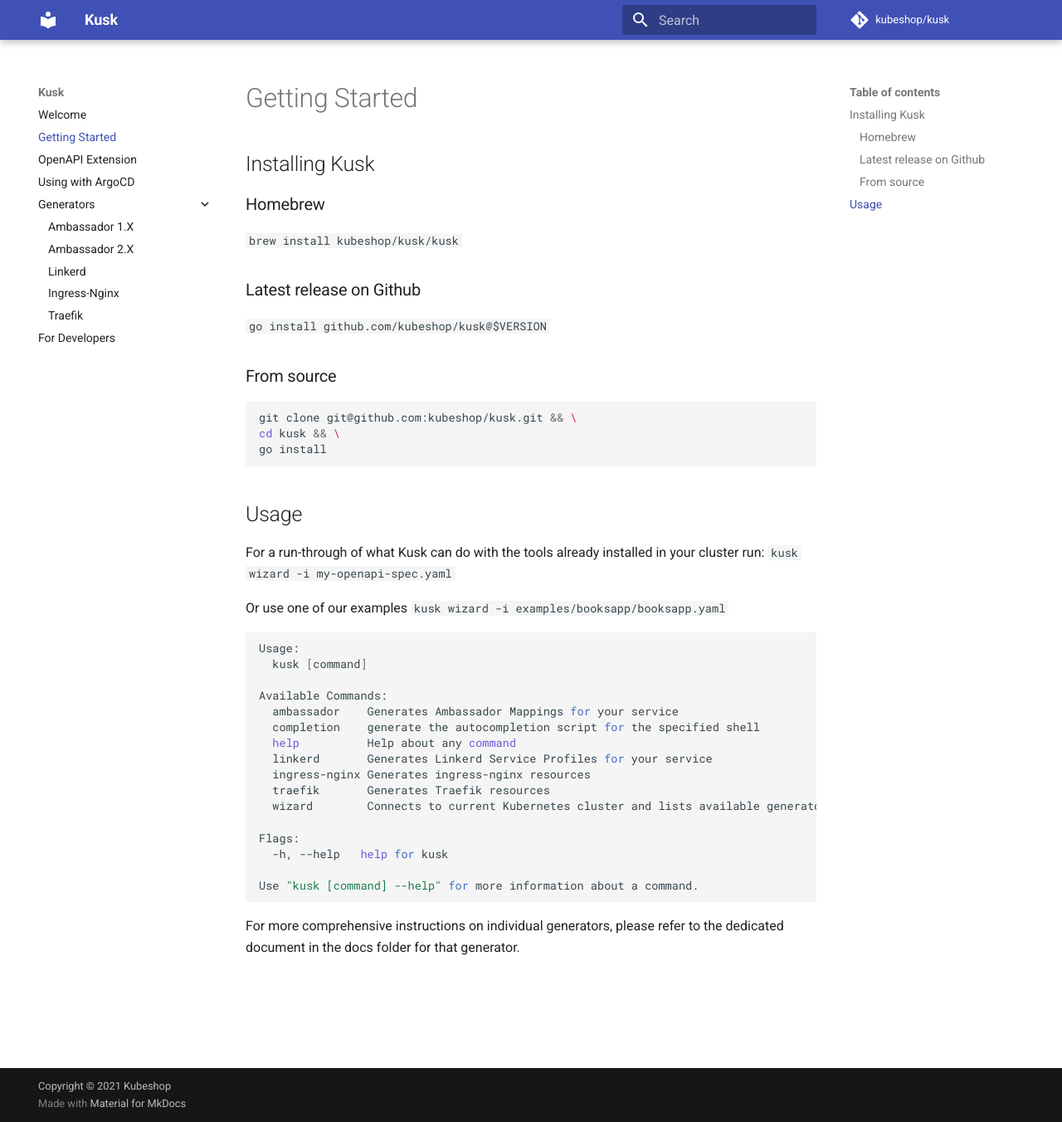
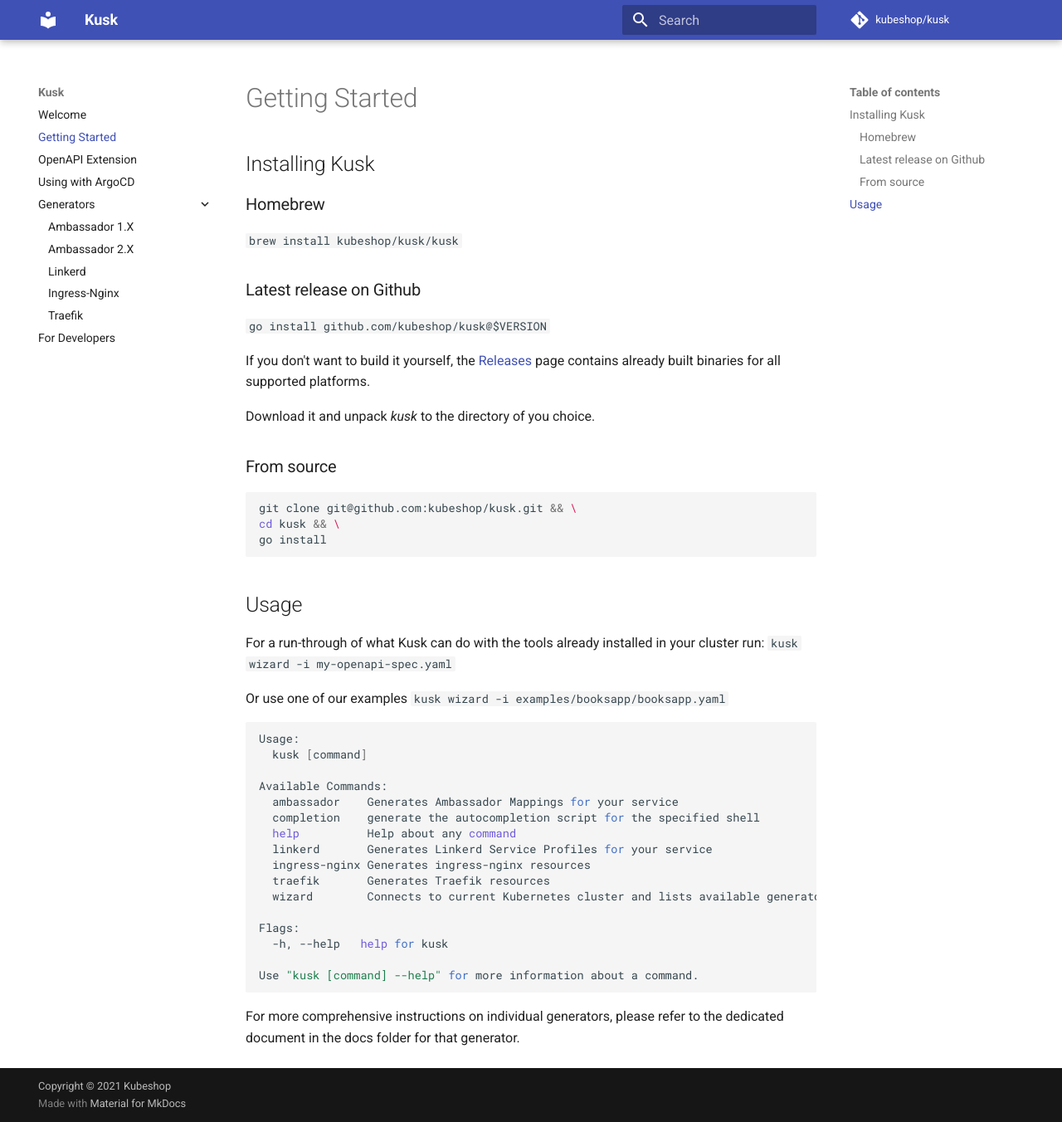
Before and after one commit to kubeshop/kusk-gen, an MkDocs documentation site: the page built from docs/getting-started.md, in a window 1280 px wide and 1352 px high. Shown: the whole window at 83% size. Built offline with MkDocs 1.6.1 and Material for MkDocs 9.7.7, drawn with Linux system fonts in a browser that asks for light colours; comment, search, counter and statistics services are not loaded.

Commit message:
Lowercase name bug for ingress-nginx, documentation fix (#200)

````diff
--- a/docs/getting-started.md
+++ b/docs/getting-started.md
@@ -7,6 +7,10 @@
 
 ### Latest release on Github
 `go install github.com/kubeshop/kusk@$VERSION`
+
+If you don't want to build it yourself, the [Releases](https://github.com/kubeshop/kusk/releases) page contains already built binaries for all supported platforms.
+
+Download it and unpack *kusk* to the directory of you choice.
 
 ### From source
 ```shell
````
Also changed, not shown: README.md (+4 -0 lines), 1 other file.
